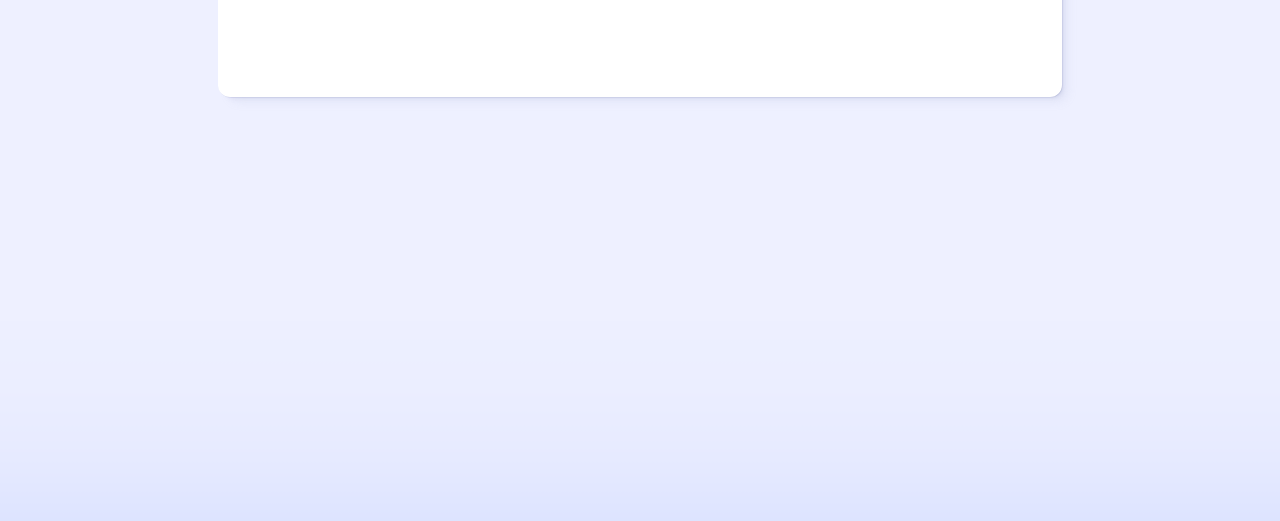
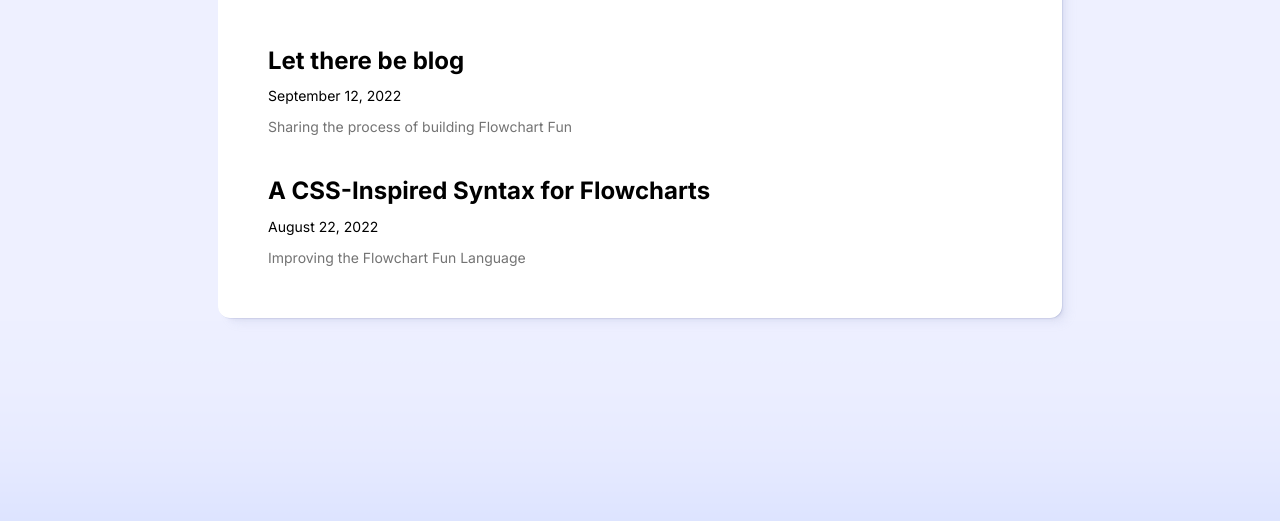
Before and after one commit to windev0609/flowChart, an Astro site in the folder blog/: page / in a window 1280 px wide. Shown: the part 215-736 px from the top of the page. Built offline with nearby package versions, Linux system fonts and the light colour scheme; Astro itself is replaced by a stand-in of ours.

Commit message:
feat(blog): glob

```diff
--- a/blog/src/pages/index.astro
+++ b/blog/src/pages/index.astro
@@ -2,7 +2,7 @@
 import Layout from '../layouts/Layout.astro';
 import { dateString, niceDate } from '../components/niceData';
 
-const posts = (await Astro.glob('./*.mdx')).map((post) => {
+const posts = (await Astro.glob('./post/*.mdx')).map((post) => {
 	const { frontmatter } = post;
 	const title = frontmatter.title;
 	const slug = post.url;
```
